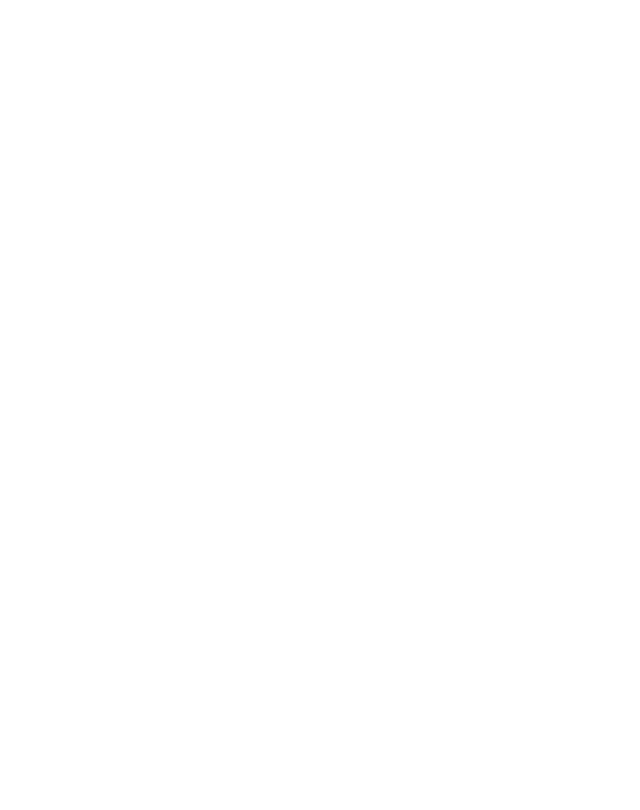
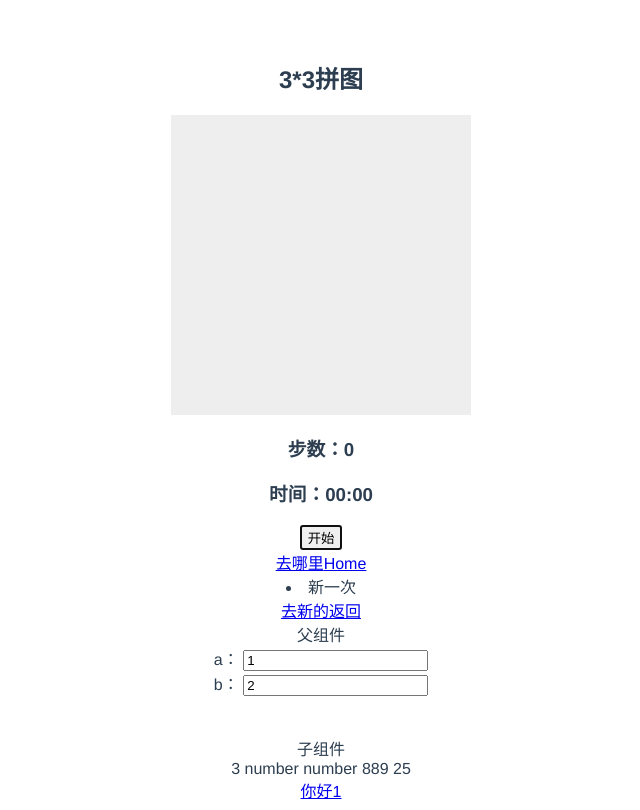
Before and after one commit to a145789/Jigsaw-puzzle, a Vue app: page /main/nextTick/new in a window 1280 px wide. Shown: the whole page, without its empty margins (319-959 px from the left). Built offline with nearby package versions, Linux system fonts and the light colour scheme.

Commit message:
4月9号

```diff
--- a/package.json
+++ b/package.json
@@ -10,7 +10,8 @@
   "dependencies": {
     "core-js": "^3.4.4",
     "vue": "^2.6.10",
-    "vue-router": "^3.1.5"
+    "vue-router": "^3.1.5",
+    "lint": "eslint --ext .js,.vue src"
   },
   "devDependencies": {
     "@vue/cli-plugin-babel": "^4.1.0",
@@ -19,7 +20,8 @@
     "axios": "^0.19.1",
     "babel-eslint": "^10.0.3",
     "eslint": "^5.16.0",
-    "eslint-plugin-vue": "^5.0.0",
+    "eslint-config-vue": "^2.0.2",
+    "eslint-plugin-vue": "^5.2.3",
     "image-webpack-loader": "^6.0.0",
     "iscroll": "^5.2.0",
     "node-sass": "^4.13.1",
--- a/src/router/index.js
+++ b/src/router/index.js
@@ -4,22 +4,43 @@
 Vue.use(Router)
 const router = new Router({
   mode: 'history',
+  base: '',
   routes: [
     {
       path: '/',
-      name: 'home',
+      name: '/',
       redirect: '/main'
     },
     {
       path: '/main',
       name: 'main',
       component: () => import('../view/main.vue'),
-      meta: { title: '主要' }
+      meta: { title: '主要' },
+      children: [
+        {
+          path: 'nextTick',
+          name: 'nextTick',
+          component: () => import('../view/nextTick'),
+          children: [
+            {
+              path: 'new',
+              name: 'new',
+              component: () => import('../view/new.vue')
+            }
+          ]
+        }
+      ]
     },
     {
-      path: '/haxi',
-      name: 'haxi',
-      component: () => import('../view/new.vue')
+      path: '/home',
+      name: 'home',
+      component: () => import('../view/main.vue'),
+      alias: '/main/nextTick/new'
+    },
+    {
+      path: '/test',
+      name: 'test',
+      component: () => import('../view/new-test2')
     }
   ]
 })
--- a/src/view/main.vue
+++ b/src/view/main.vue
@@ -5,6 +5,7 @@
       <div ref="box" class="box">
         <div
           v-for="(item, index) in jigsawArr"
+          :id="'id' + index"
           :key="index"
           class="small-box"
           :class="{ 'm-r-t-2': (index + 1) % 3 !== 0 }"
@@ -19,7 +20,10 @@
       <h3>时间：{{ time }}</h3>
       <button v-focus @click="againArr">开始</button>
     </div>
+    <router-link :to="{name:'nextTick'}">去哪里</router-link>
+    <router-link to="new">Home</router-link>
     <div v-if="win" class="modal" />
+    <router-view />
   </div>
 </template>
 <script>
@@ -194,9 +198,12 @@
         this.jigsawArr.splice(ind, 1, '')
         this.$nextTick(() => {
           if (this.success(this.jigsawArr)) {
-            alert('赢了')
-            this.win = true
-            clearInterval(this.n)
+            this.number++
+            console.log(document.querySelector('#id8').innerHTML)
+            alert(1)
+            return
+            // this.win = true
+            // clearInterval(this.n)
             // this.againArr()
           } else {
             this.spaceIndex = ind
--- /dev/null
+++ b/src/view/new-test.vue
@@ -0,0 +1,34 @@
+<template>
+  <div>
+    <div style="margin-top:40px">子组件</div>
+    <!-- <img src="../assets/img/ylsc.ab940c02.png" /> -->
+    {{ a + b }}
+    {{ typeof obj.a }} {{ typeof obj.b }}
+    <slot name="a1" :a1="a" />
+    <slot name="a2" />
+  </div>
+</template>
+<script>
+export default {
+  name: 'Wather',
+  props: {
+    obj: {
+      type: Object,
+      default: () => ({})
+    }
+  },
+  data() {
+    return {
+      hasmap: 8
+    }
+  },
+  computed: {
+    a() {
+      return Number(this.obj.a)
+    },
+    b() {
+      return Number(this.obj.b)
+    }
+  }
+}
+</script>
--- /dev/null
+++ b/src/view/new-test2.vue
@@ -0,0 +1,31 @@
+<template>
+  <div>
+    <input type="text" @input="print">
+    <div>
+      {{ value }}
+    </div>
+  </div>
+</template>
+
+<script>
+export default {
+  name: 'Value',
+  data() {
+    return {
+      value: '',
+      n: null
+    }
+  },
+  methods: {
+    print(val) {
+      if (this.n) {
+        clearTimeout(this.n)
+      }
+      this.n = setTimeout(() => {
+        this.value = val.srcElement.value
+        this.n = null
+      }, 1500)
+    }
+  }
+}
+</script>
--- a/src/view/new.vue
+++ b/src/view/new.vue
@@ -1,14 +1,52 @@
 <template>
   <div>
-    <!-- <img src="../assets/img/ylsc.ab940c02.png" /> -->
-    123
+    <span>父组件</span>
+    <div>
+      a：
+      <input v-model.number="obj.a" type="text">
+    </div>
+    <div>
+      b：
+      <input v-model.number="obj.b" type="text">
+    </div>
+    <new-test :obj="obj">
+      <template v-slot:a1="slotProps">
+        {{ 888+slotProps.a1 }}
+      </template>
+      <template #a2>
+        25
+      </template>
+    </new-test>
+    <Render :meta="obj.a" />
   </div>
 </template>
 <script>
+import NewTest from './new-test'
+import Render from './render'
 export default {
+  components: { NewTest, Render },
   data() {
     return {
-      hasmap: 0
+      hasmap: 0,
+      obj: {
+        a: 1,
+        b: 2
+      }
+    }
+  },
+  beforeCreate() {
+    // console.log(this._vnode)
+  },
+  beforeMount() {
+    // console.log(this)
+  },
+  mounted() {
+    // console.log(this.$el, this.$template)
+    console.log(this._vnode)
+  },
+  methods: {
+    bianli(obj) {
+
     }
   }
 }
--- /dev/null
+++ b/src/view/nextTick.vue
@@ -0,0 +1,12 @@
+<template>
+  <div>
+    <li>新一次</li>
+    <router-link :to="{name:'new'}">去新的</router-link>
+    <router-link to="main">返回</router-link>
+    <router-view />
+  </div>
+</template>
+<script>
+export default {}
+</script>
+<style lang="scss" scoped></style>
--- /dev/null
+++ b/src/view/render.js
@@ -0,0 +1,13 @@
+export default {
+  props: {
+    meta: {
+      type: [String, Number],
+      default: ''
+    }
+  },
+  render(createElement) {
+    return createElement('a', { attrs: {
+      href: '#a1'
+    }}, '你好' + this.meta)
+  }
+}
```
Also changed, not shown: .eslintrc.js, 1 other file (tests, documents, lock files or other folders).
